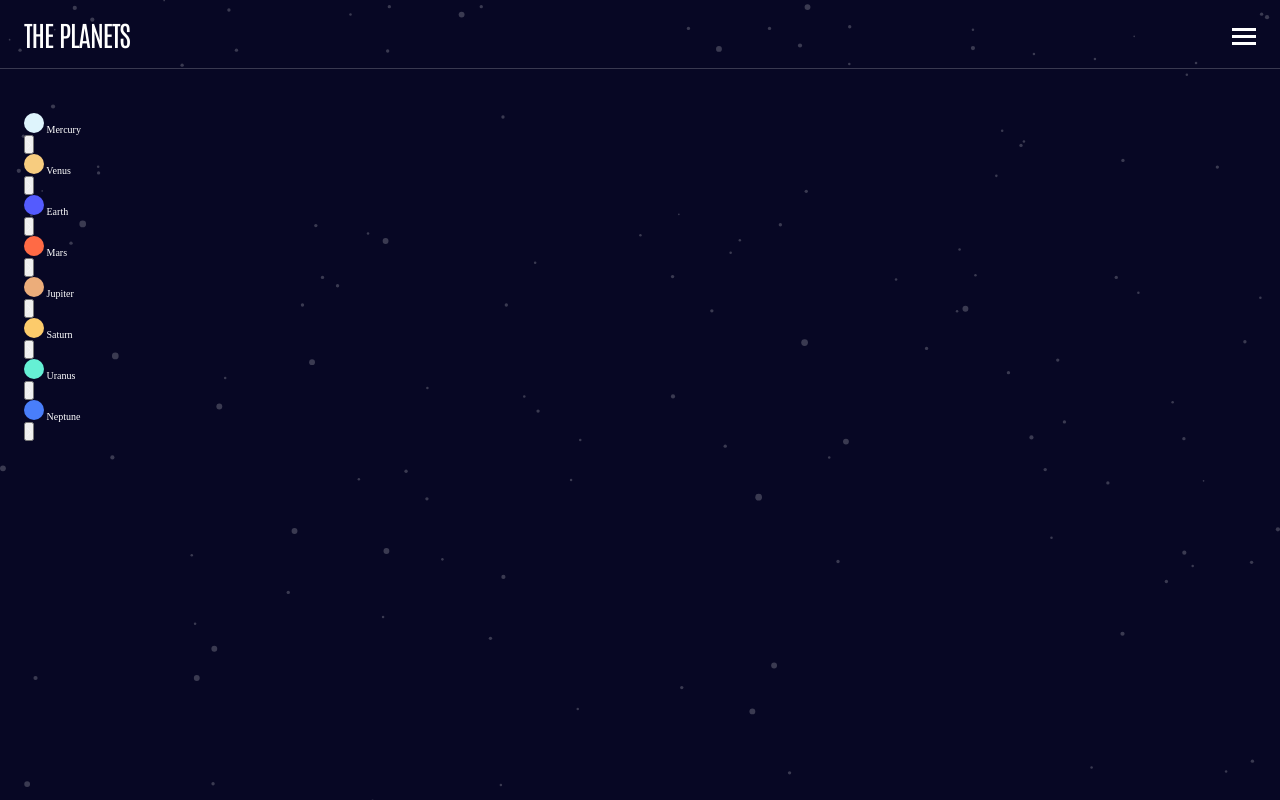
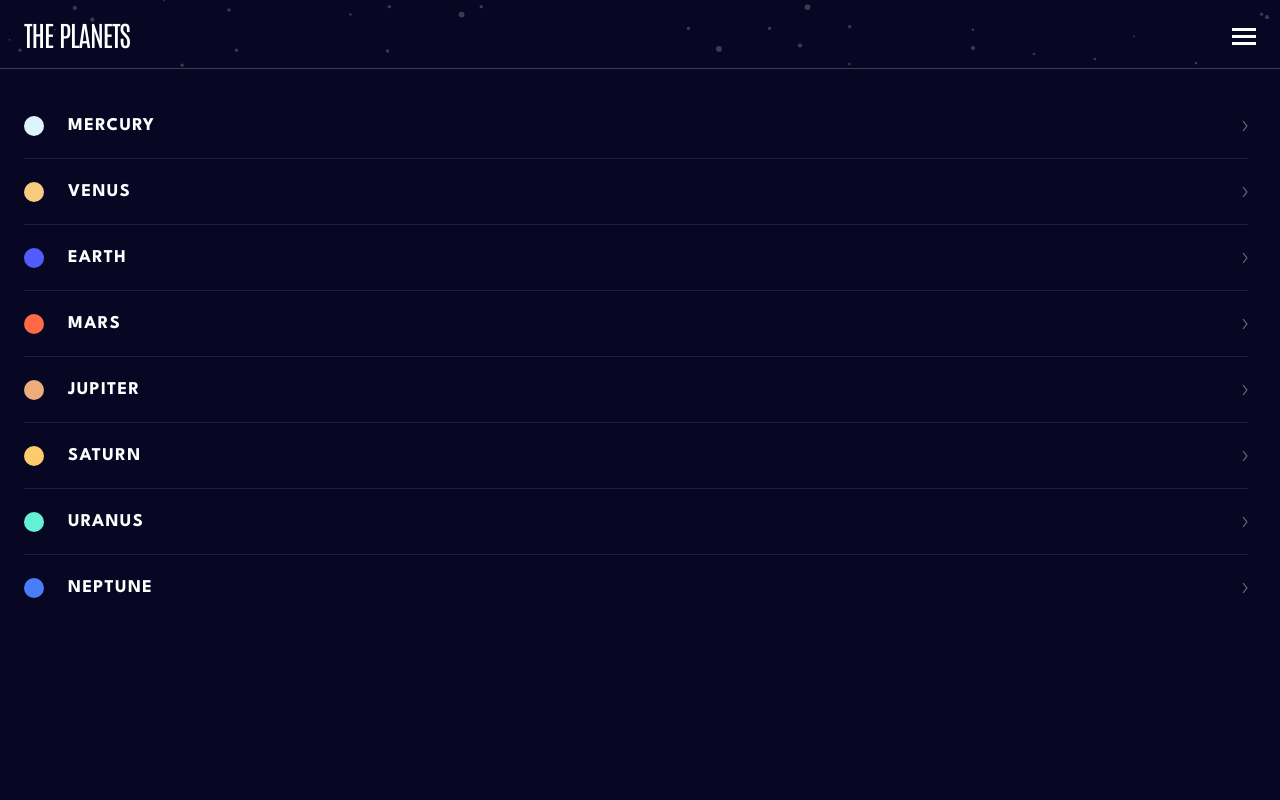
Before and after one commit to AdamHaniff/Planets-Fact-Site, a website built with Parcel: page index.html in a window 1280 px wide. Built offline with nearby package versions, Linux system fonts and the light colour scheme.

Commit message:
Styled sidebar in 375px layout

```diff
--- a/main.scss
+++ b/main.scss
@@ -2,6 +2,7 @@
 
 // ************ COLORS ************
 $color-white: #fff;
+$color-white10Percent: rgba(255, 255, 255, 0.1);
 $color-white20Percent: rgba(255, 255, 255, 0.2);
 $color-white50Percent: rgba(255, 255, 255, 0.5);
 $color-white75Percent: rgba(255, 255, 255, 0.75);
@@ -181,18 +182,63 @@ body {
 }
 
 // *********** SIDEBAR ************
+
+// HAVE TO DELETE THIS
+.planet-facts,
+.planet-info {
+  display: none;
+}
+
 .sidebar {
   // opacity: 0;
   // visibility: hidden;
-  width: 100%;
-  height: 100%;
+  width: 100vw;
+  height: calc(100vh - 6.835rem);
   border-top: 0.1rem solid $color-white20Percent;
   padding: 4.4rem 3.2rem 6.7rem 2.4rem;
-}
+  background: $color-ebony;
 
-.planet-facts,
-.planet-info {
-  display: none;
+  &__planet-container {
+    display: flex;
+    justify-content: space-between;
+    align-items: center;
+
+    &:not(:first-child) {
+      padding-top: 2rem;
+    }
+
+    &:not(:last-child) {
+      border-bottom: 0.1rem solid $color-white10Percent;
+      padding-bottom: 2rem;
+    }
+  }
+
+  &__color-name {
+    display: flex;
+    align-items: center;
+    gap: 2.4rem;
+  }
+
+  &__planet-name {
+    font-family: $font-leagueSpartan;
+    font-size: 1.8rem;
+    font-weight: $fw-700;
+    line-height: 2.5rem;
+    letter-spacing: 0.1364rem;
+    text-transform: uppercase;
+  }
+
+  &__chevron-btn,
+  &__chevron-icon {
+    display: block;
+    width: 0.6rem;
+    height: 1rem;
+  }
+
+  &__chevron-btn {
+    background: none;
+    border: none;
+  }
 }
 
 // * CLASSES USED WITH JAVASCRIPT *
```
Also changed, not shown: css/main.css, 1 other file.
